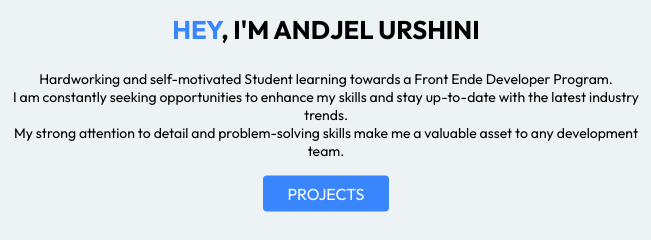
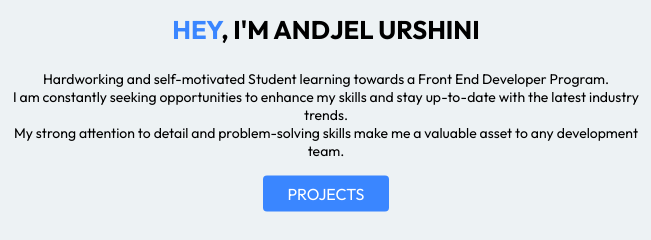
Before and after one commit to AndjelUrshini/Portfolio, a plain HTML site: page index.html in a window 1280 px wide. Shown: the part 212-452 px from the top of the page, 314-965 px from the left. Drawn offline with nearby package versions, Linux system fonts and the light colour scheme.

Commit message:
Update index.html

```diff
--- a/index.html
+++ b/index.html
@@ -61,7 +61,7 @@
                 <h1><span>HEY</span>, I'M ANDJEL URSHINI</h1>
             </div>
             <div class="hero-description">
-                <p>Hardworking and self-motivated Student learning towards a Front Ende Developer Program. <br>
+                <p>Hardworking and self-motivated Student learning towards a Front End Developer Program. <br>
                     I am constantly seeking opportunities to enhance my skills and stay up-to-date with the latest
                     industry trends. <br>
                     My strong attention to detail and problem-solving skills make me a valuable asset to any development
```
